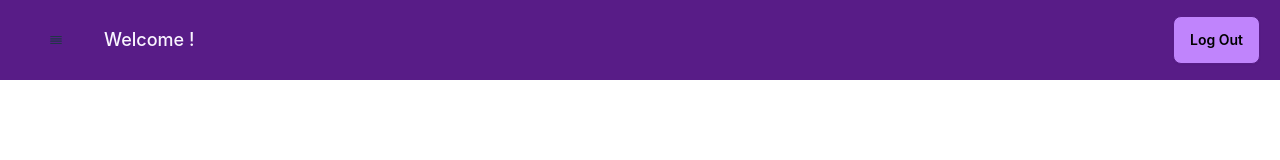
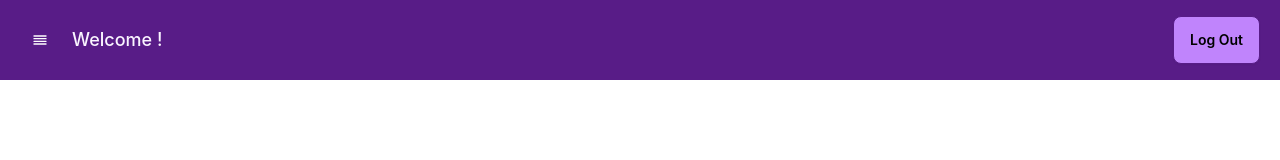
Before and after one commit to AA7696/CRMS, a React (Vite) app in the folder demo/: page /homelayout in a window 1280 px wide. Shown: the top 160 px of the page. Built offline with nearby package versions, Linux system fonts and the light colour scheme.

Commit message:
Headernav Menu Icon color changed

```diff
--- a/demo/src/components/HomeNavbar.jsx
+++ b/demo/src/components/HomeNavbar.jsx
@@ -74,9 +74,9 @@ function HomeNavbar({ isSidebarOpen, setIsSidebarOpen }) {
             isSidebarOpen ? "ml-11" : "ml-3"
           } flex-row gap-6`}
         >
-          <button onClick={toggleSidebar} className="btn btn-ghost">
-            <FiAlignJustify /> {/* Icon for the toggle button */}
-          </button>
+          <Link onClick={toggleSidebar} className="logo">
+            <FiAlignJustify /> {/* Icon for the toggle link */}
+          </Link>
           <h3 className=" text-lg font-medium text-purple-50">
             Welcome {user.username} !{" "}
           </h3>
--- a/demo/src/index.css
+++ b/demo/src/index.css
@@ -14,6 +14,10 @@
   text-rendering: optimizeLegibility;
   -webkit-font-smoothing: antialiased;
   -moz-osx-font-smoothing: grayscale;
+}
+.logo{
+  background-color: #f9f9f900;
+  color: white;
 }
 
 a {
@@ -32,7 +36,6 @@ body {
   min-width: 320px;
   min-height: 100vh;
   overflow-x: hidden;
-
 }
 
 h1 {
@@ -59,8 +62,6 @@ button:focus-visible {
   outline: 4px auto -webkit-focus-ring-color;
 }
 
-
-
 @media (prefers-color-scheme: light) {
   :root {
     color: #213547;
```
